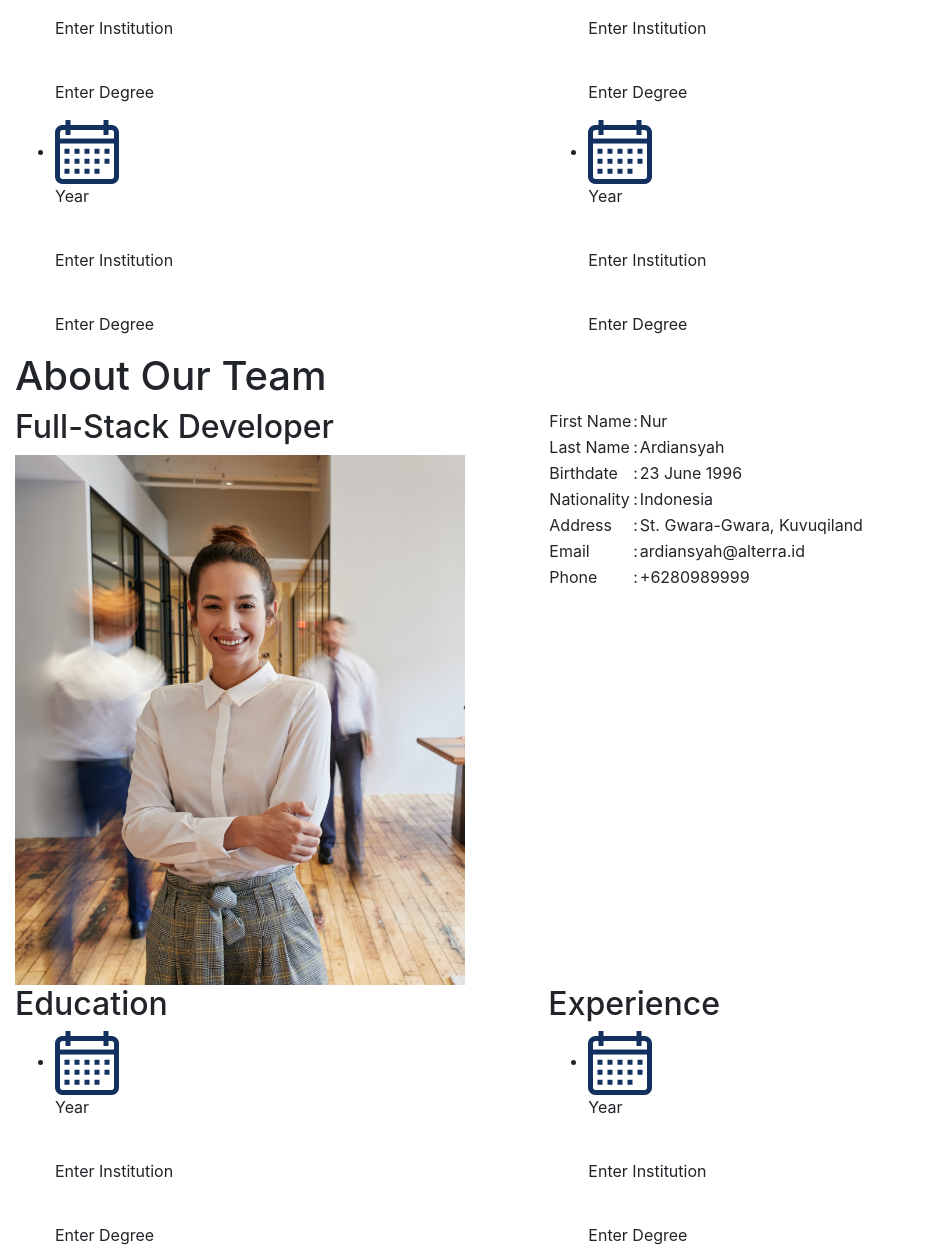
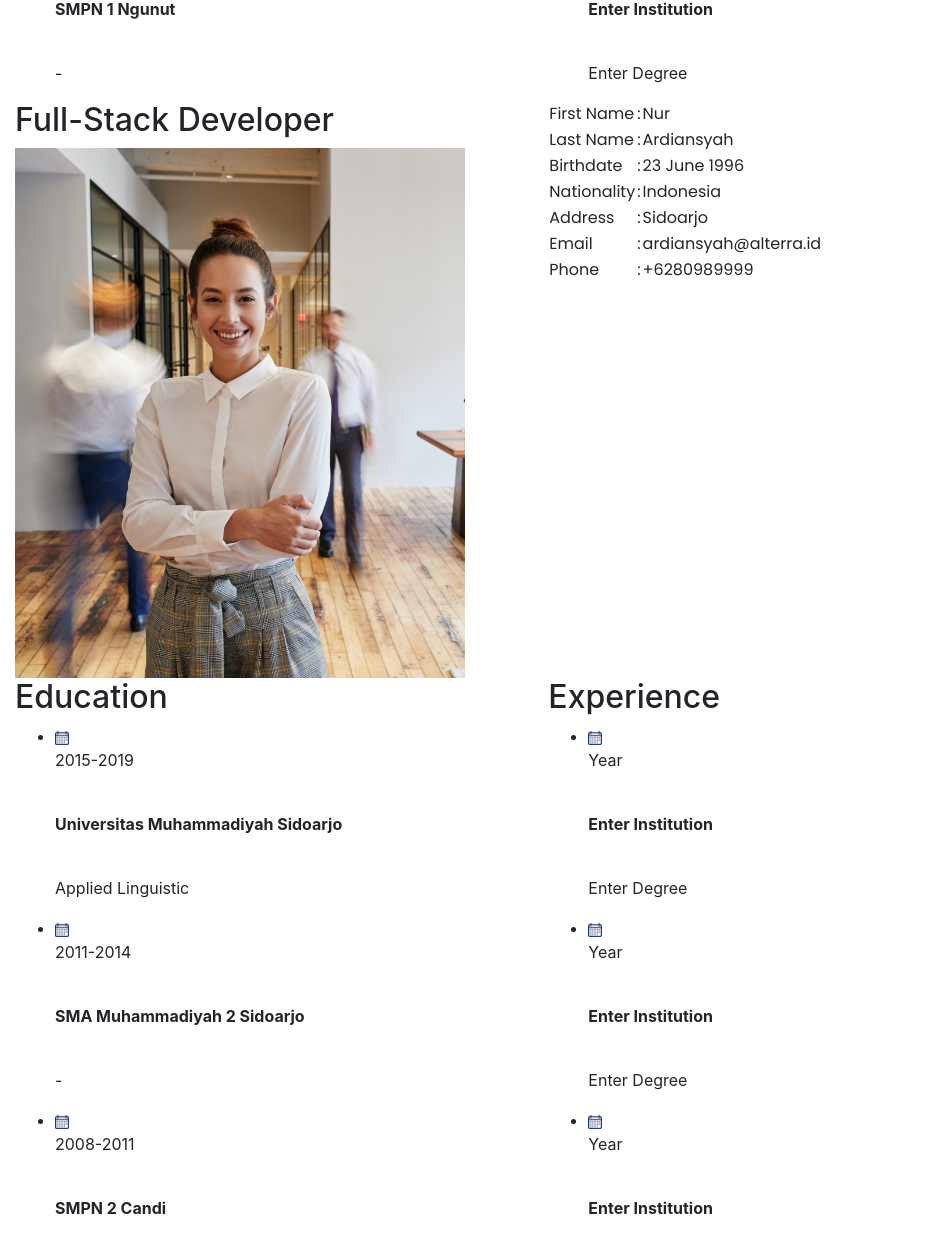
Before and after one commit to andre-fajar-n/Clone_Alterra_Academy_Web, a plain HTML site: page Team.html in a window 1280 px wide. Shown: the part 1120-2377 px from the top of the page, without its empty margins (0-937 px from the left). Drawn offline with nearby package versions, Linux system fonts and the light colour scheme; a web font is replaced by a local one.

Commit message:
full team-html

```diff
--- a/Team.html
+++ b/Team.html
@@ -52,8 +52,8 @@
             </span>
             <div class="row">
                 <div class="col-md-5">
-                    <h2>Backend Developer</h2>
-                    <img src="./assets/img/shutterstock_796346011@2x.png"/>
+                    <h2>Full-Stack Developer</h2>
+                    <img src="./assets/img/shutterstock_796346011@2x.png" class="profpict"/>
                 </div>
                 <div class="col-md-7">
                     <div class="biodata">
@@ -81,17 +81,17 @@
                             <tr>
                                 <td>Address</td>
                                 <td>:</td>
-                                <td>____</td>
+                                <td>Tulungagung</td>
                             </tr>
                             <tr>
                                 <td>Email</td>
                                 <td>:</td>
-                                <td>____</td>
+                                <td>andrenugroho395@gmail.com</td>
                             </tr>
                             <tr>
                                 <td>Phone</td>
                                 <td>:</td>
-                                <td>____</td>
+                                <td>+6285735950340</td>
                             </tr>
                         </table>
                     </div>
@@ -103,19 +103,19 @@
                         <h2>Education</h2>
                         <ul>
                             <li>
-                                <img src="./assets/img/calendar.png" class="date-icon"> <p>Year</p> <br>
-                                <p class="institution-name">Enter Institution</p><br>
-                                <p>Enter Degree</p>
+                                <img src="./assets/img/calendar.png" class="date-icon"> <p>2015-2019</p> <br>
+                                <p class="institution-name">Institut Teknologi Sepuluh Nopember</p><br>
+                                <p>Bachelor of Electrical Engineering</p>
                             </li>
                             <li>
-                                <img src="./assets/img/calendar.png" class="date-icon"> <p>Year</p> <br>
-                                <p class="institution-name">Enter Institution</p><br>
-                                <p>Enter Degree</p>
+                                <img src="./assets/img/calendar.png" class="date-icon"> <p>2012-2015</p> <br>
+                                <p class="institution-name">SMAN 1 Blitar</p><br>
+                                <p>-</p>
                             </li>
                             <li>
-                                <img src="./assets/img/calendar.png" class="date-icon"> <p>Year</p> <br>
-                                <p class="institution-name">Enter Institution</p><br>
-                                <p>Enter Degree</p>
+                                <img src="./assets/img/calendar.png" class="date-icon"> <p>2009-2012</p> <br>
+                                <p class="institution-name">SMPN 1 Ngunut</p><br>
+                                <p>-</p>
                             </li>
                         </ul>
                     </div>
@@ -146,8 +146,6 @@
         </div>
 
         <div class="container-fluid">
-            <span>
-                <h1>About Our Team</h1>
             </span>
             <div class="row">
                 <div class="col-md-5">
@@ -180,7 +178,7 @@
                             <tr>
                                 <td>Address</td>
                                 <td>:</td>
-                                <td>St. Gwara-Gwara, Kuvuqiland</td>
+                                <td>Sidoarjo</td>
                             </tr>
                             <tr>
                                 <td>Email</td>
@@ -202,19 +200,19 @@
                         <h2>Education</h2>
                         <ul>
                             <li>
-                                <img src="./assets/img/calendar.png" class="date-icon"> <p>Year</p> <br>
-                                <p class="institution-name">Enter Institution</p><br>
-                                <p>Enter Degree</p>
+                                <img src="./assets/img/calendar.png" class="date-icon"> <p>2015-2019</p> <br>
+                                <p class="institution-name">Universitas Muhammadiyah Sidoarjo</p><br>
+                                <p>Applied Linguistic</p>
                             </li>
                             <li>
-                                <img src="./assets/img/calendar.png" class="date-icon"> <p>Year</p> <br>
-                                <p class="institution-name">Enter Institution</p><br>
-                                <p>Enter Degree</p>
+                                <img src="./assets/img/calendar.png" class="date-icon"> <p>2011-2014</p> <br>
+                                <p class="institution-name">SMA Muhammadiyah 2 Sidoarjo</p><br>
+                                <p>-</p>
                             </li>
                             <li>
-                                <img src="./assets/img/calendar.png" class="date-icon"> <p>Year</p> <br>
-                                <p class="institution-name">Enter Institution</p><br>
-                                <p>Enter Degree</p>
+                                <img src="./assets/img/calendar.png" class="date-icon"> <p>2008-2011</p> <br>
+                                <p class="institution-name">SMPN 2 Candi</p><br>
+                                <p>-</p>
                             </li>
                         </ul>
                     </div>
--- a/assets/css/style.css
+++ b/assets/css/style.css
@@ -202,6 +202,24 @@ header{
     opacity: 1;
 }
 
+.profpict {
+    width: 320px;
+    height: 399px;
+}
+
+.biodata {
+    font-family: 'Poppins';
+}
+
+.institution-name {
+    font-weight: bold;
+}
+
+.date-icon {
+    width: 14px;
+    height: 14px;
+}
+
 #teampict {
     width: 320px;
     height: 399px;
```
